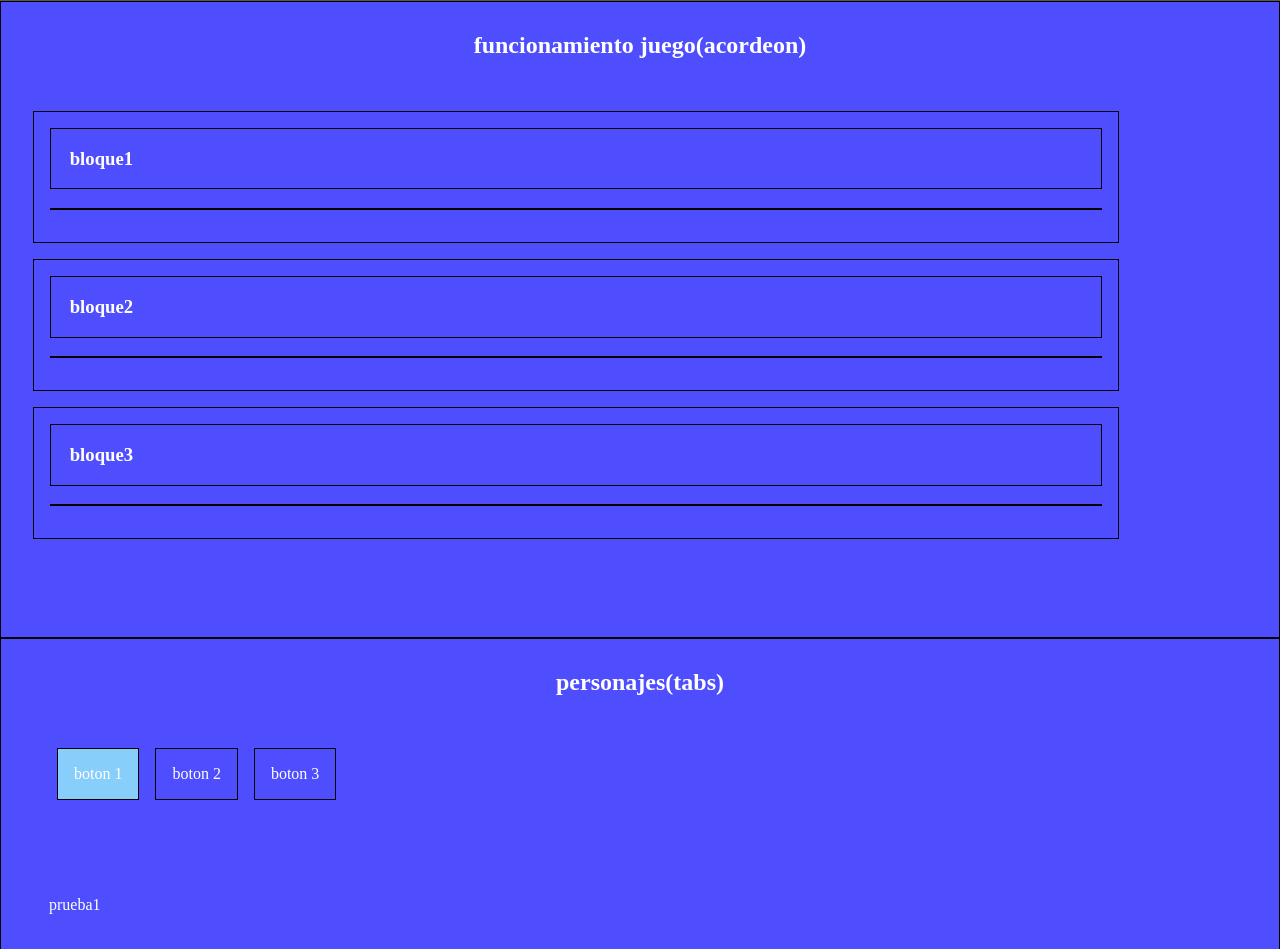
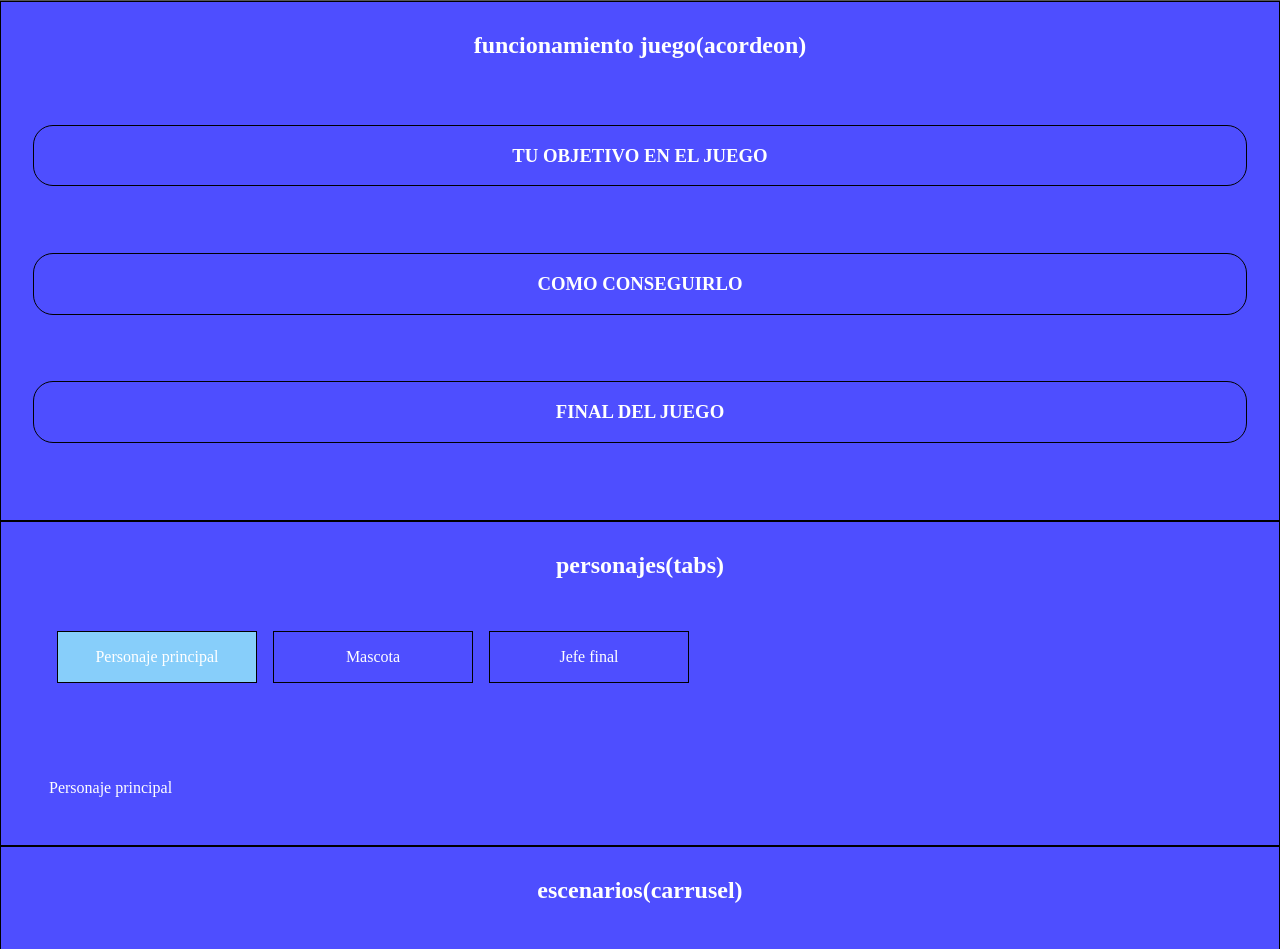
Before and after one commit to juanrabaro/ut6-diw-dise-o2D-sonido-y-video, a website built with Parcel: page src/index.html in a window 1280 px wide. Shown: the part 276-1225 px from the top of the page. Built offline with nearby package versions, Linux system fonts and the light colour scheme.

Commit message:
tocando css

```diff
--- a/src/assets/sass/views/_index.scss
+++ b/src/assets/sass/views/_index.scss
@@ -13,33 +13,39 @@
         // ACORDEON
         .principal__funcionamiento {
             @include main-sections;
+            height: 520px;
 
             .funcionamiento__acordeon {
-                width: 90%;
-                max-width: 120em;
+                //width: 90%;
+                //max-width: 120em;
                 //background-color: lightblue;
-                padding: 2em;
-                //@include neo(1, 1em, 1em);
+                padding-top: 30px;
+                padding-left: 1em;
+                padding-right: 1em;
             }
             .funcionamiento__acordeon .acordeon__bloque {
                 //background-color: red;
-                margin: 0 0 1em;
+                //margin: 0 0 1em;
                 padding: 1em;
-                border: 1px solid black;
+                //border: 1px solid black;
             }
             .funcionamiento__acordeon .bloque__h3 {
                 //background-color: lime;
                 margin: 0 0 1em;
                 padding: 1em;
                 border: 1px solid black;
+                border-radius: 20px;
+                cursor: pointer;
+                text-align: center;
             }
             .funcionamiento__acordeon .bloque__contenido {
                 //background-color: orange;
                 height: 0;
                 padding: 0em;
                 overflow: hidden;
-                border: 1px solid black;
+                //border: 1px solid black;
                 transition: all .5s ease;
+                text-align: center;
             }
 
             .funcionamiento__acordeon .acordeon__bloque.activo .bloque__contenido {
@@ -73,6 +79,8 @@
                 border: 1px solid black;
                 list-style: none;
                 transition: all .5s ease;
+                width: 200px;
+                text-align: center;
             }
             .personajes__contenedor .ul__li.activo {
                 background-color: lightskyblue;
--- a/src/index.html
+++ b/src/index.html
@@ -27,16 +27,16 @@
         <h2>funcionamiento juego(acordeon)</h2>
         <div class="funcionamiento__acordeon">
           <div class="acordeon__bloque" id="acordeon1">
-            <h3 class="bloque__h3" onclick="acordeon()">bloque1</h3>
-            <p class="bloque__contenido">contenido bloque1</p>
+            <h3 class="bloque__h3" onclick="acordeon()">TU OBJETIVO EN EL JUEGO</h3>
+            <p class="bloque__contenido">Tu objetivo en cada nivel es ir recogiendo los rayos que van cayendo del cielo y esquivando los obstáculos.</p>
           </div>
           <div class="acordeon__bloque" id="acordeon2">
-            <h3 class="bloque__h3" onclick="acordeon()">bloque2</h3>
-            <p class="bloque__contenido">contenido bloque2</p>
+            <h3 class="bloque__h3" onclick="acordeon()">COMO CONSEGUIRLO</h3>
+            <p class="bloque__contenido">Para ello deberás ir moviendote por el mapa controlando al personaje principal junto a su acompañante.</p>
           </div>
           <div class="acordeon__bloque" id="acordeon3">
-            <h3 class="bloque__h3" onclick="acordeon()">bloque3</h3>
-            <p class="bloque__contenido">contenido bloque3</p>
+            <h3 class="bloque__h3" onclick="acordeon()">FINAL DEL JUEGO</h3>
+            <p class="bloque__contenido">Tras superar los 3 escenarios llegarás a la batalla final contra el jefe final.</p>
           </div>
         </div>
       </section>
@@ -47,22 +47,22 @@
         <h2>personajes(tabs)</h2>
         <div class="personajes__contenedor">
           <ul class="contenedor__ul">
-            <li class="ul__li activo" id="li1">boton 1</li>
-            <li class="ul__li" id="li2">boton 2</li>
-            <li class="ul__li" id="li3">boton 3</li>
+            <li class="ul__li activo" id="li1">Personaje principal</li>
+            <li class="ul__li" id="li2">Mascota</li>
+            <li class="ul__li" id="li3">Jefe final</li>
           </ul>
           <div class="contenedor__subcontenedor">
             <div class="subcontenedor__bloque activo" id="bloquetabs1">
               <!-- <img src="/src/assets/imagenes/boss.png" alt="prueba"> -->
-              <p>prueba1</p>
+              <p>Personaje principal</p>
             </div>
             <div class="subcontenedor__bloque" id="bloquetabs2">
               <!-- <img src="/src/assets/imagenes/boss.png" alt="prueba"> -->
-              <p>prueba2</p>
+              <p>Mascota</p>
             </div>
             <div class="subcontenedor__bloque" id="bloquetabs3">
               <!-- <img src="/src/assets/imagenes/boss.png" alt="prueba"> -->
-              <p>prueba3</p>
+              <p>Jefe final</p>
             </div>
           </div>
         </div>
```
Also changed, not shown: dist/index.html, 2 other files.
